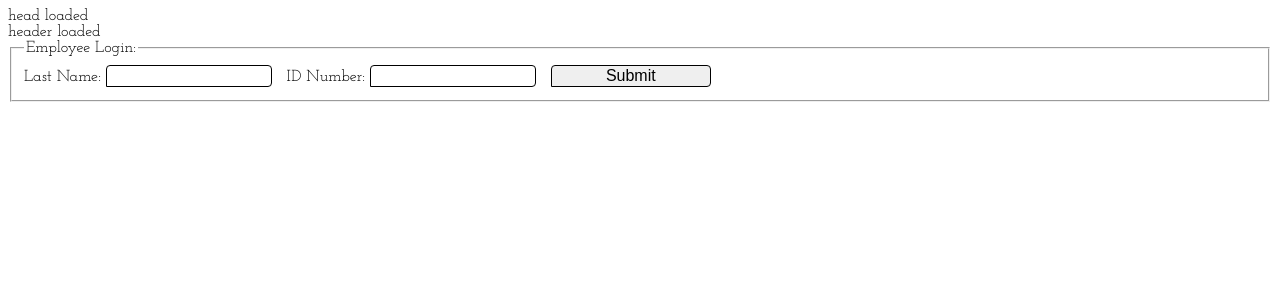
After one commit to Cotton-Alex/tanfEventLogin, a PHP site: page /staff_login.php in a window 1280 px wide. The commit adds this page. Shown: the top 300 px of the page. Run offline with PHP 8.4, Linux system fonts and the light colour scheme.

Commit message:
converting to MVC

```diff
--- a/client_login.php
+++ b/client_login.php
@@ -15,6 +15,7 @@
             <input type="button" onclick="personInfo()"/>
         </form>
         <?php
+        require('waConnect.php');
         $tsql = "SELECT P.[LastName]
                 ,P.[FirstName]
                   FROM [beta_torresmartinez].[PersonModule].[Person] P
--- /dev/null
+++ b/model.php
@@ -0,0 +1,6 @@
+<?php
+require('waConnect.php');
+
+function staff_login() {
+
+}
--- /dev/null
+++ b/staff_login.php
@@ -0,0 +1,24 @@
+<?php session_start() ?>
+<!DOCTYPE html>
+<html>
+    <head>
+        <?php require('head.php'); ?>
+        <title>Staff Login</title>
+    </head>
+    <body>
+        <?php require('header.php'); ?>
+
+        <form action="index.php" method='post'  id="staffLogin">
+            <input type="hidden" name="action" value="verifyEmployee">
+            <fieldset >
+                <legend>Employee Login:</legend>
+                <label for='lastName' >Last Name:</label>
+                <input type='text' name='lastName' id='lastName'  maxlength="30" />
+                <label for='idNumber' >ID Number:</label>
+                <input type='text' name='idNumber' id='idNumber'  maxlength="10" />
+                <input type='submit' name='Submit' value='Submit' />
+            </fieldset>
+        </form>
+
+    </body>
+</html>
```
Also changed, not shown: event_login.php (renamed from staffLogin.php, +3 -11 lines), index.php (+8 -12 lines), reference files/session.php (renamed from session.php).
